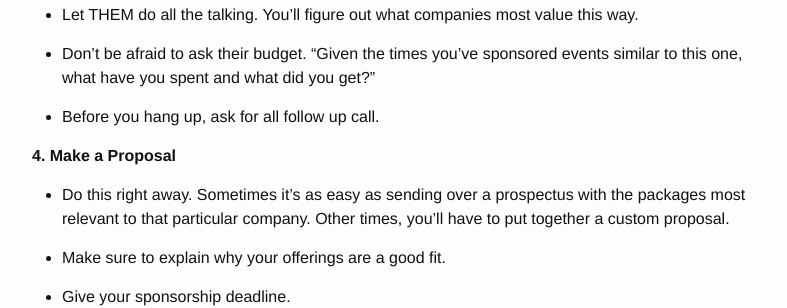
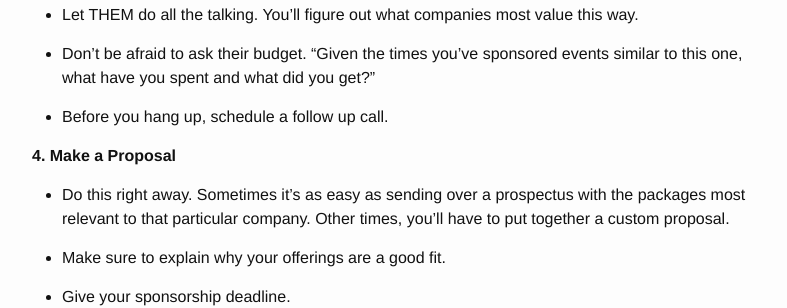
Before and after one commit to MLH/mlh-hackathon-organizer-guide, a Jekyll site: the page built from index.md, in a window 1280 px wide and 900 px high, scrolled down 9364 px. Shown: the part 152-460 px from the top of the window, without its empty margins (238-1025 px from the left). Built offline with Jekyll 4.4.1, drawn with Linux system fonts in a browser that asks for light colours.

Commit message:
Change 'ask for' to 'schedule'

```diff
--- a/index.md
+++ b/index.md
@@ -369,7 +369,7 @@ Once you’ve ascertained how much money your hackathon needs and created your s
 
 * Don’t be afraid to ask their budget. "Given the times you’ve sponsored events similar to this one, what have you spent and what did you get?"
 
-* Before you hang up, ask for all follow up call.
+* Before you hang up, schedule a follow up call.
 
 **4. Make a Proposal**
 
```
